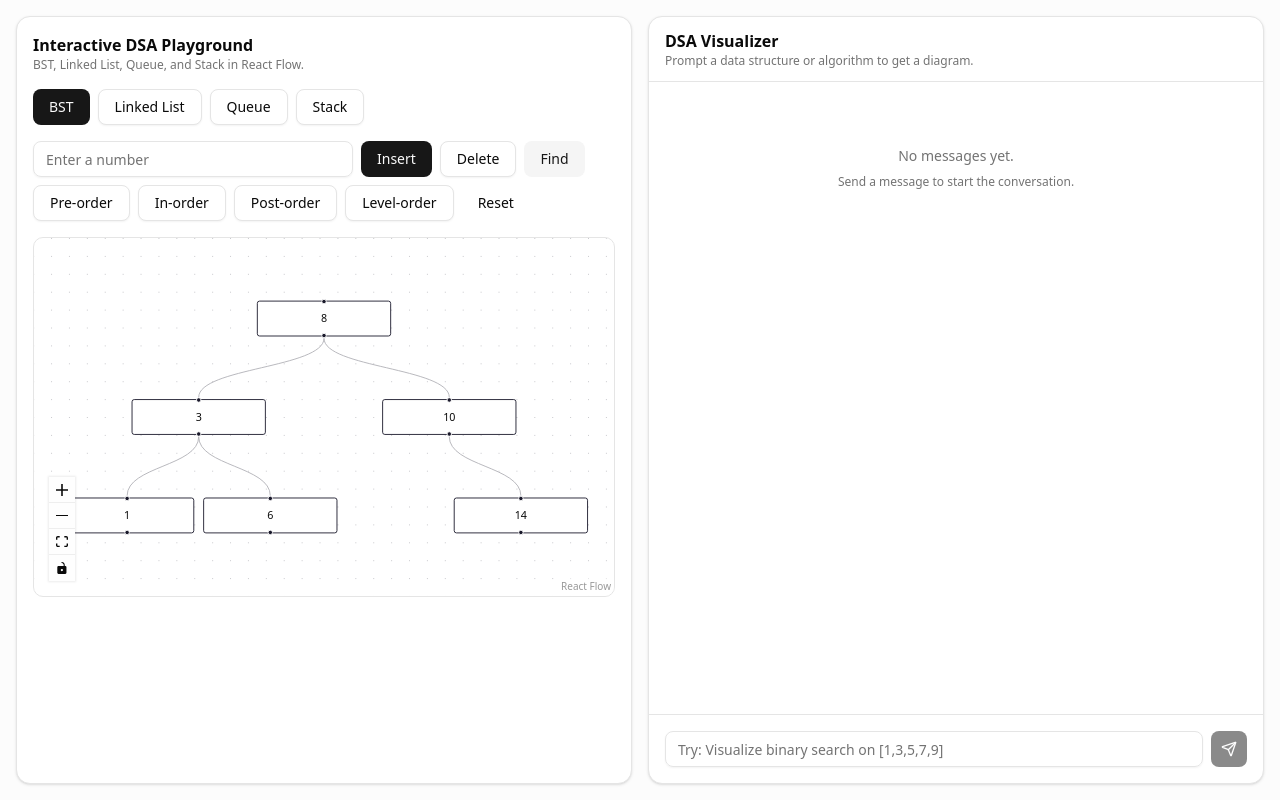
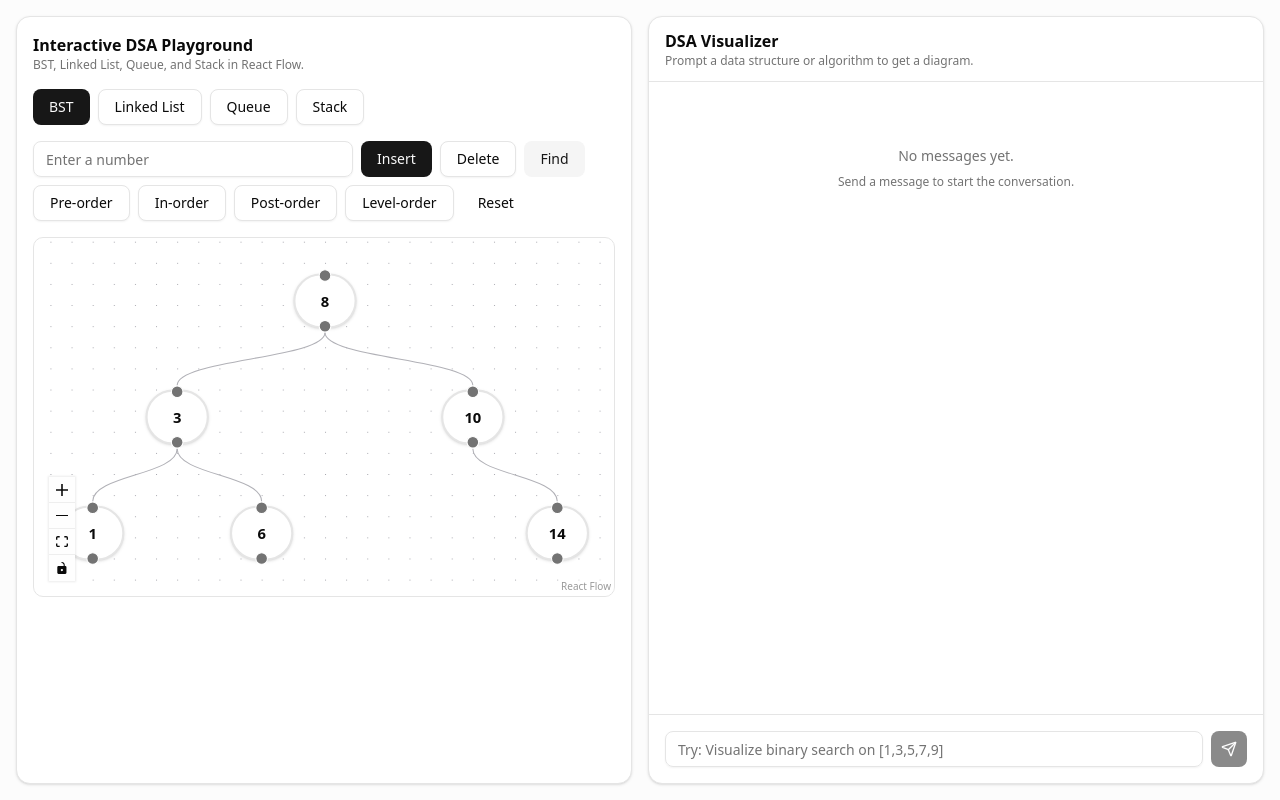
Before and after one commit to aparm539/calgaryhacks2026, a Next.js app: page / in a window 1280 px wide. Built offline with nearby package versions, Linux system fonts and the light colour scheme.

Commit message:
feat: add custom node component with status handling for DSA playground

```diff
--- /dev/null
+++ b/components/custom-node.tsx
@@ -0,0 +1,43 @@
+"use client";
+
+import { Handle, Position, type Node, type NodeProps } from "@xyflow/react";
+import { cn } from "@/lib/utils";
+
+type CustomNodeData = {
+  label: string;
+  status?: "default" | "active";
+};
+
+type CustomNodeType = Node<CustomNodeData, "custom">;
+
+export function CustomNode({ data, isConnectable }: NodeProps<CustomNodeType>) {
+  const statusStyles: Record<NonNullable<CustomNodeData["status"]>, string> = {
+    default: "border-2 border-border bg-card text-card-foreground shadow-sm",
+    active: "border-2 border-blue-500 ring-2 ring-blue-500/50 bg-blue-50 text-blue-900",
+  };
+
+  const status = data.status ?? "default";
+
+  return (
+    <div
+      className={cn(
+        "relative min-w-[60px] rounded-full px-4 py-3 text-center font-bold transition-all duration-300",
+        statusStyles[status]
+      )}
+    >
+      <Handle
+        type="target"
+        position={Position.Top}
+        isConnectable={isConnectable}
+        className="!bg-muted-foreground !w-3 !h-3"
+      />
+      <span className="text-sm">{data.label}</span>
+      <Handle
+        type="source"
+        position={Position.Bottom}
+        isConnectable={isConnectable}
+        className="!bg-muted-foreground !w-3 !h-3"
+      />
+    </div>
+  );
+}
--- a/components/dsa-playground.tsx
+++ b/components/dsa-playground.tsx
@@ -15,7 +15,7 @@ import type { PlaygroundUpdate, StructureMode } from "@/lib/dsa-playground-types
 type FlowNode = {
   id: string;
   position: { x: number; y: number };
-  data: { label: string };
+  data: { label: string; status?: "default" | "active" };
   type?: string;
 };
 
@@ -164,14 +164,16 @@ function buildBSTFlow(values: number[], highlighted: number | null) {
     if (!node) return;
     const y = depth * 110 + 40;
 
+    const status: FlowNode["data"]["status"] =
+      highlighted === node.value ? "active" : "default";
+
     nodes.push({
       id: node.id,
+      type: "custom",
       position: { x, y },
       data: {
-        label:
-          highlighted !== null && node.value === highlighted
-            ? `${node.value} ★`
-            : String(node.value),
+        label: String(node.value),
+        status,
       },
     });
 
@@ -444,10 +446,12 @@ export function DSAPlayground({ externalUpdate }: DSAPlaygroundProps) {
     } else if (mode === "linked-list") {
       const parsed = parseValue();
       if (parsed === null) return;
-      setLinkedListValues((prev) => prev.filter((value, index) => {
-        const firstMatch = prev.indexOf(parsed);
-        return index !== firstMatch;
-      }));
+      setLinkedListValues((prev) =>
+        prev.filter((value, index) => {
+          const firstMatch = prev.indexOf(parsed);
+          return index !== firstMatch;
+        })
+      );
     } else if (mode === "queue") {
       setQueueValues((prev) => {
         const next = prev.slice(1);
@@ -558,12 +562,12 @@ export function DSAPlayground({ externalUpdate }: DSAPlaygroundProps) {
         </p>
       </div>
 
+
       {modelExplanation && (
         <div className="rounded-md border bg-background p-3 text-xs text-muted-foreground">
           {modelExplanation}
         </div>
       )}
-
       <div className="flex flex-wrap gap-2">
         {(Object.keys(modeLabels) as StructureMode[]).map((item) => (
           <Button
@@ -668,7 +672,7 @@ export function DSAPlayground({ externalUpdate }: DSAPlaygroundProps) {
       )}
 
       <div className="flex-1 overflow-hidden">
-        <FlowDiagram key={`${mode}-${flowCode}`} code={flowCode} />
+        <FlowDiagram code={flowCode} />
       </div>
     </div>
   );
--- a/components/flow-diagram.tsx
+++ b/components/flow-diagram.tsx
@@ -17,6 +17,7 @@ import {
   type Node,
   type NodeChange,
 } from "@xyflow/react";
+import { CustomNode } from "./custom-node";
 
 // Props: `code` is a JSON string with { nodes, edges }
 type FlowDiagramProps = {
@@ -27,6 +28,10 @@ type FlowDiagramProps = {
 type FlowJson = {
   nodes?: Node[];
   edges?: Edge[];
+};
+
+const nodeTypes = {
+  custom: CustomNode,
 };
 
 // Safely parse the JSON string into a FlowJson object
@@ -152,6 +157,7 @@ export function FlowDiagram({ code }: FlowDiagramProps) {
       <ReactFlow
         nodes={nodes}
         edges={edges}
+        nodeTypes={nodeTypes}
         onNodesChange={onNodesChange}
         onEdgesChange={onEdgesChange}
         onConnect={onConnect}
```
Also changed, not shown: 1 other file (tests, documents, lock files or other folders).
